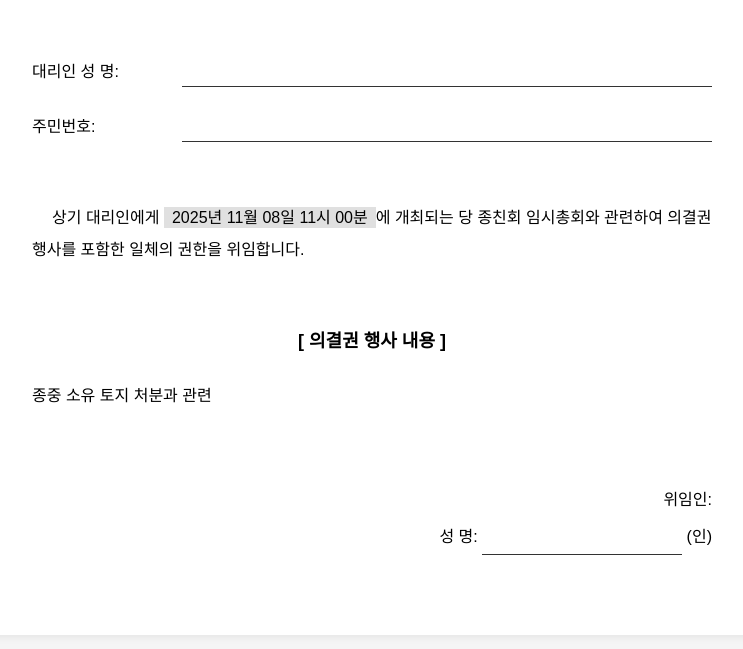
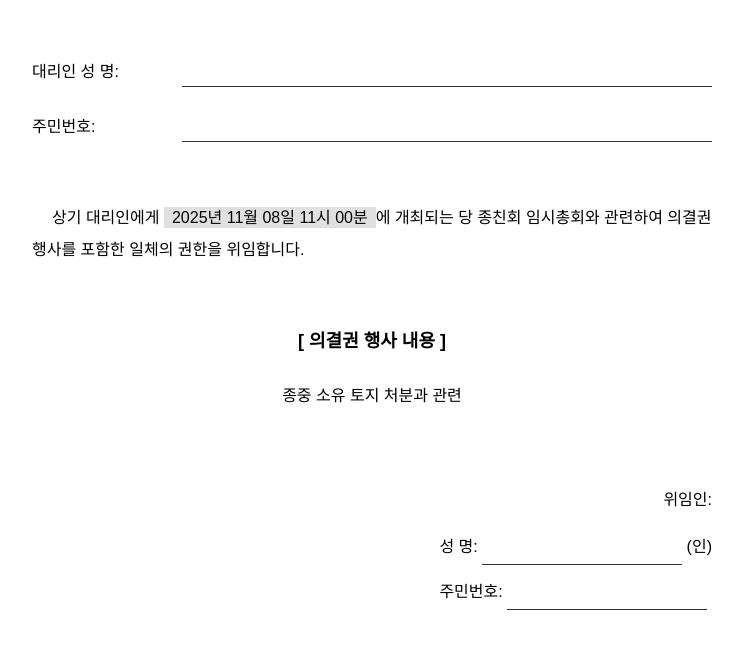
Before and after one commit to JaewooJoung/life, a plain HTML site: page poa.html in a window 1280 px wide. Shown: the part 217-866 px from the top of the page, without its empty margins (268-1011 px from the left). Drawn offline with Linux system fonts and the light colour scheme.

Commit message:
Enhance signature section and layout in poa.html
Added signature information section and adjusted layout.

```diff
--- a/poa.html
+++ b/poa.html
@@ -70,6 +70,10 @@
             text-align: right;
             font-size: 16px;
         }
+        .signature-info {
+            display: inline-block;
+            text-align: left;
+        }
         @media print {
             body {
                 background-color: white;
@@ -84,7 +88,6 @@
     <div class="container">
         <h1>위 임 장</h1>
         <div class="line"></div>
-
         <div class="info-section">
             <div class="info-row">
                 <span class="label">대리인 성 명:</span>
@@ -95,21 +98,23 @@
                 <input type="text" class="input-field">
             </div>
         </div>
-
         <div class="content-section">
             상기 대리인에게 <span class="highlight">2025년 11월 08일 11시 00분</span>에 개최되는 당 종친회 임시총회와 관련하여 의결권 행사를 포함한 일체의 권한을 위임합니다.
         </div>
-
         <div class="section-title">[ 의결권 행사 내용 ]</div>
-         종중 소유 토지 처분과 관련
+        <div style="text-align: center; margin: 30px 0;">
+            종중 소유 토지 처분과 관련
+        </div>
         <div class="signature-section">
             <div style="margin-bottom: 20px;">
                 <div>위임인:</div>
-                <div style="margin-top: 10px;">성 명: <input type="text" class="input-field" style="width: 200px; display: inline-block;"> (인)</div>
+                <div class="signature-info" style="margin-top: 20px;">
+                    <div style="margin-bottom: 10px;">성 명: <input type="text" class="input-field" style="width: 200px; display: inline-block;"> (인)</div>
+                    <div>주민번호: <input type="text" class="input-field" style="width: 200px; display: inline-block;"></div>
+                </div>
             </div>
         </div>
     </div>
-
     <script>
         // 날짜/시간 필드에 오늘 날짜 자동 입력
         window.onload = function() {
```
